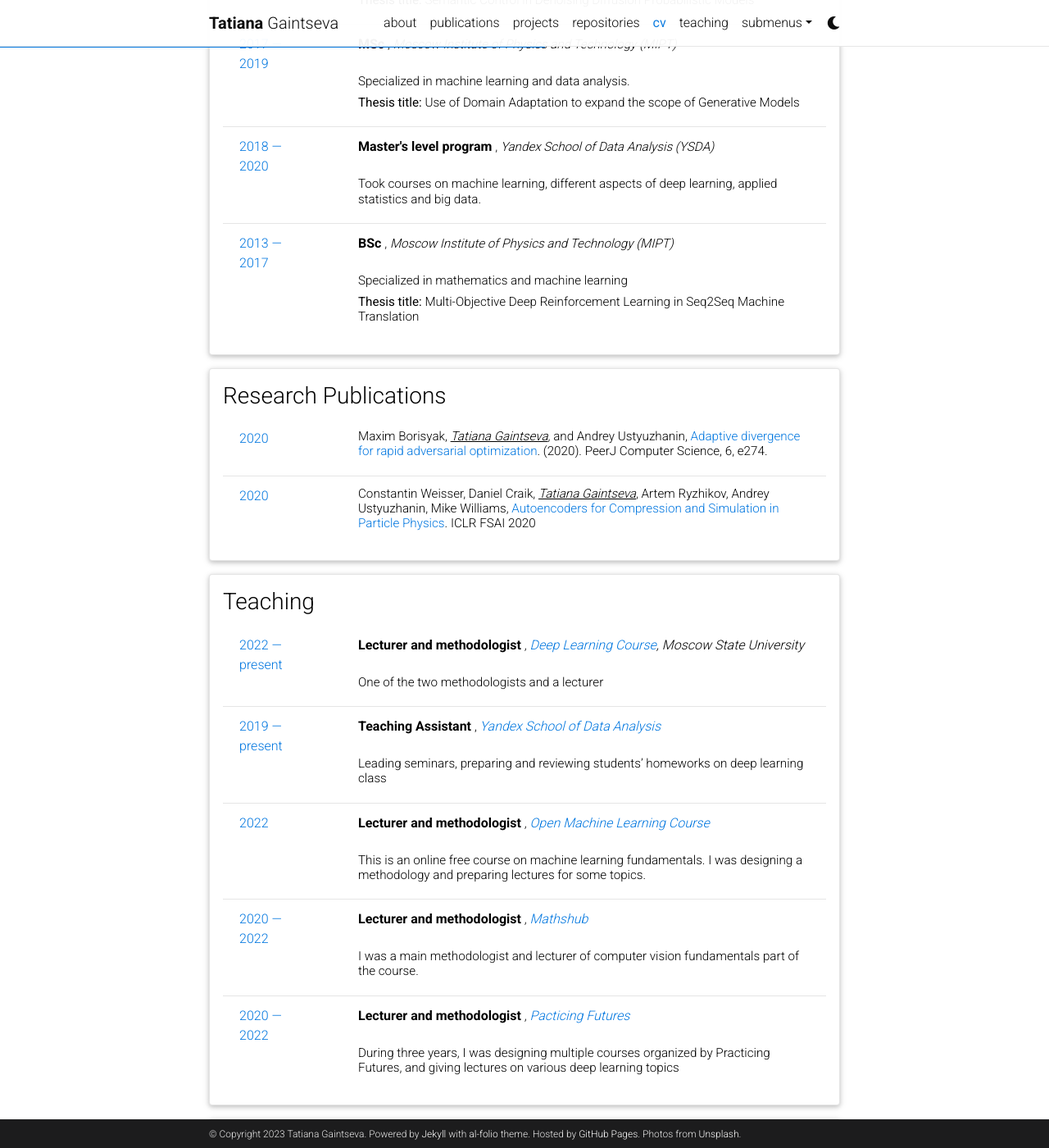
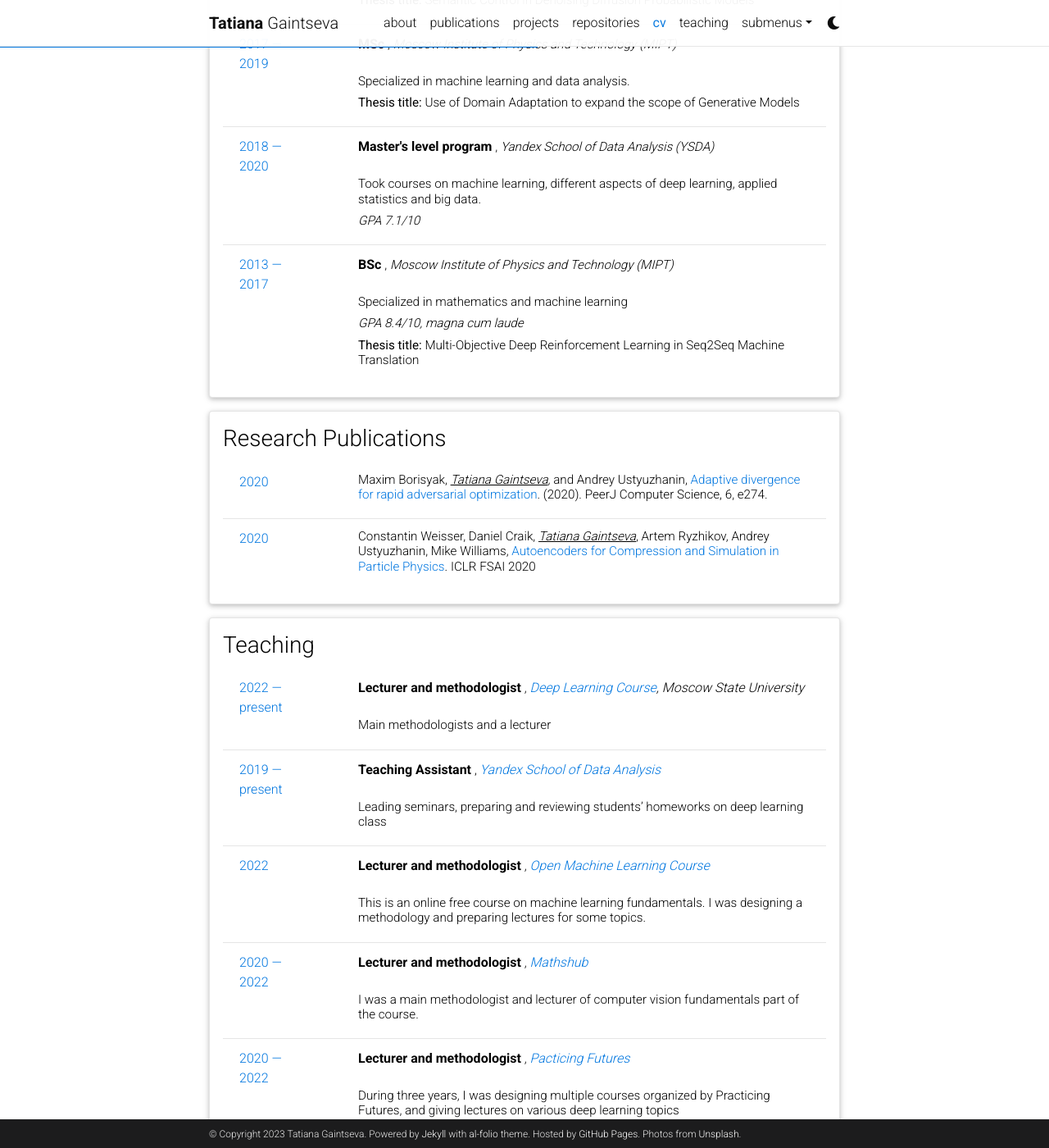
Before and after one commit to Atmyre/atmyre.github.io, a Jekyll site: the page built from _pages/cv.md, in a window 1280 px wide and 1400 px high, scrolled down 1854 px. Shown: the whole window at 82% size. Built offline with Jekyll 4.4.1, drawn with Linux system fonts in a browser that asks for light colours; comment, search, counter and statistics services are not loaded; a style sheet for code colours, icons or effects is not loaded.

Commit message:
Update cv.yml

```diff
--- a/_data/cv.yml
+++ b/_data/cv.yml
@@ -68,12 +68,14 @@
     - title: Master's level program
       institution: Yandex School of Data Analysis (YSDA)
       year: 2018 — 2020
+      descr_one: <i>GPA 7.1/10</i>
       descr: Took courses on machine learning, different aspects of deep learning, applied statistics and big data.
 
     - title: BSc
       institution: Moscow Institute of Physics and Technology (MIPT)
       year: 2013 — 2017
       descr: Specialized in mathematics and machine learning
+      descr_one: <i>GPA 8.4/10, magna cum laude</i>
       thesis_title: Multi-Objective Deep Reinforcement Learning in Seq2Seq Machine Translation
 
 - title: Research Publications
@@ -90,7 +92,7 @@
     - title: Lecturer and methodologist
       institution: <a href="https://teach-in.ru/course/introduction-to-dl-neychev">Deep Learning Course</a>, Moscow State University
       year: 2022 — present
-      descr: One of the two methodologists and a lecturer
+      descr: Main methodologists and a lecturer
 
     - title: Teaching Assistant
       institution: <a href="https://academy.yandex.com/dataschool/">Yandex School of Data Analysis</a>
```
